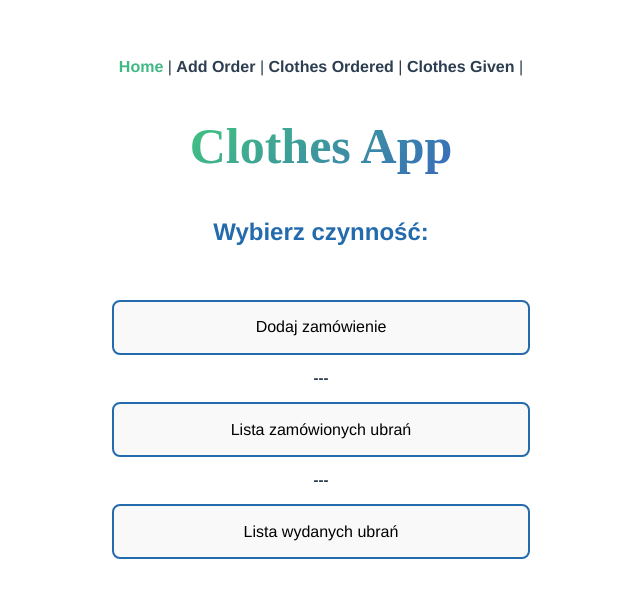
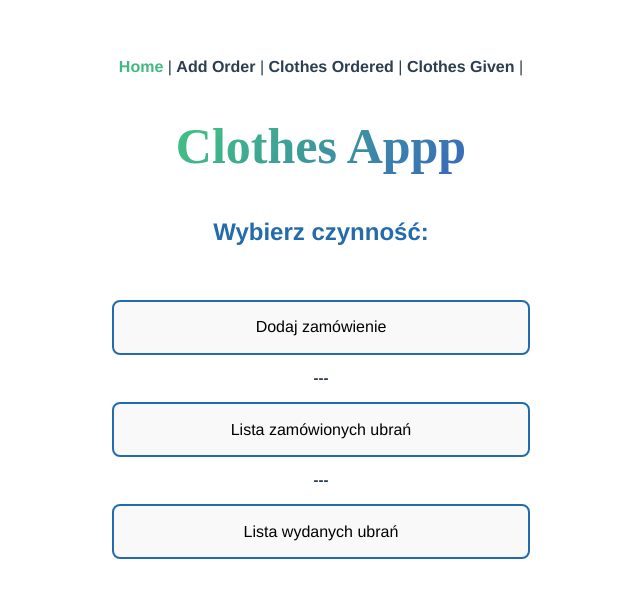
Before and after one commit to Krzysztof222859/clothes-app, a Vue app: page / in a window 1280 px wide. Shown: the part 108-706 px from the top of the page, without its empty margins (319-959 px from the left). Built offline with nearby package versions, Linux system fonts and the light colour scheme.

Commit message:
add new build test

```diff
--- a/src/views/HomeView.vue
+++ b/src/views/HomeView.vue
@@ -6,7 +6,7 @@ const router = useRouter();
 
 <template>
   <div class="container">
-    <h1 class="logo">Clothes App</h1>
+    <h1 class="logo">Clothes Appp</h1>
     <h2 class="lato-light primary-text">Wybierz czynność:</h2>
     <div class="container-mt-12">
       <button
```
Also changed, not shown: 10 other files (tests, documents, lock files or other folders).
